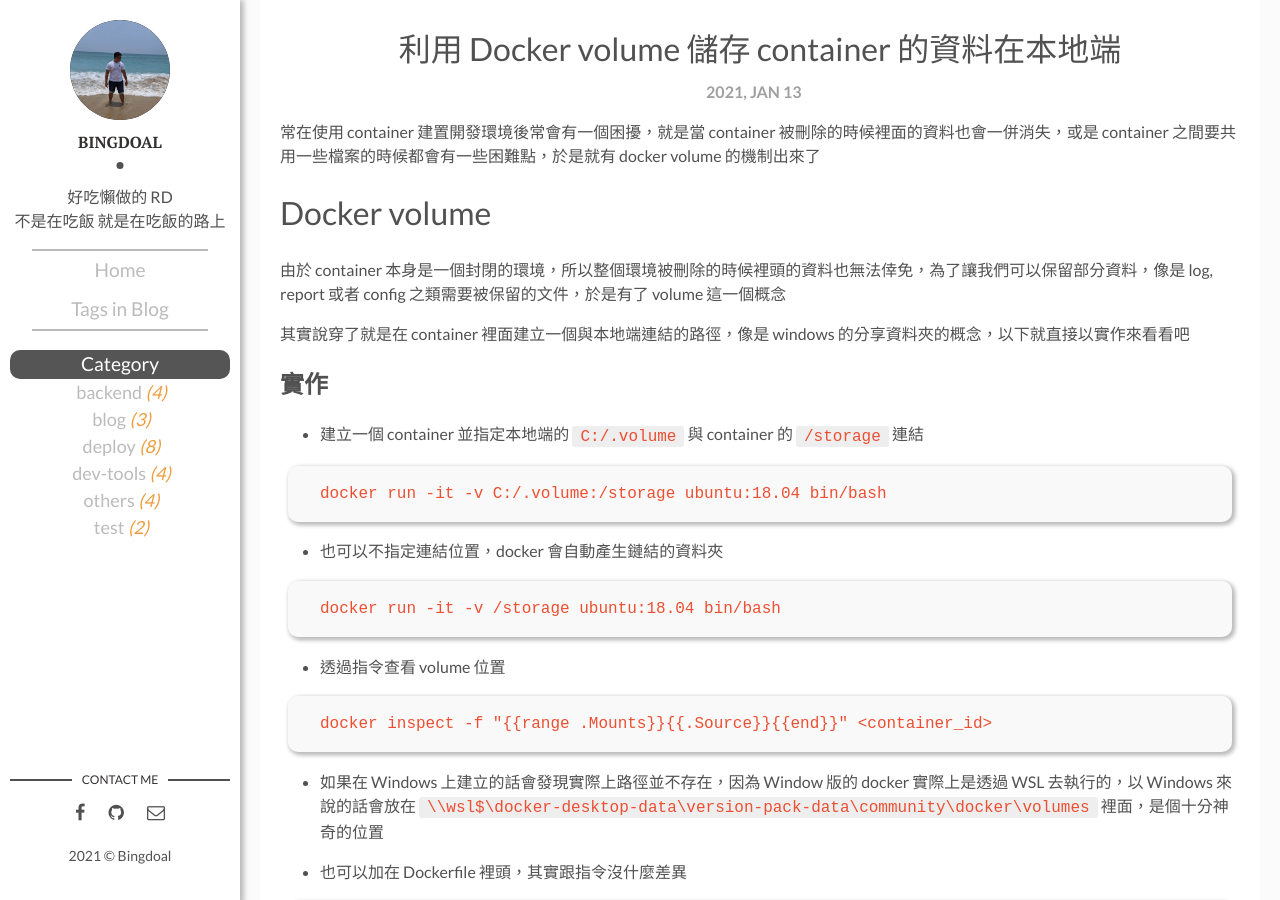
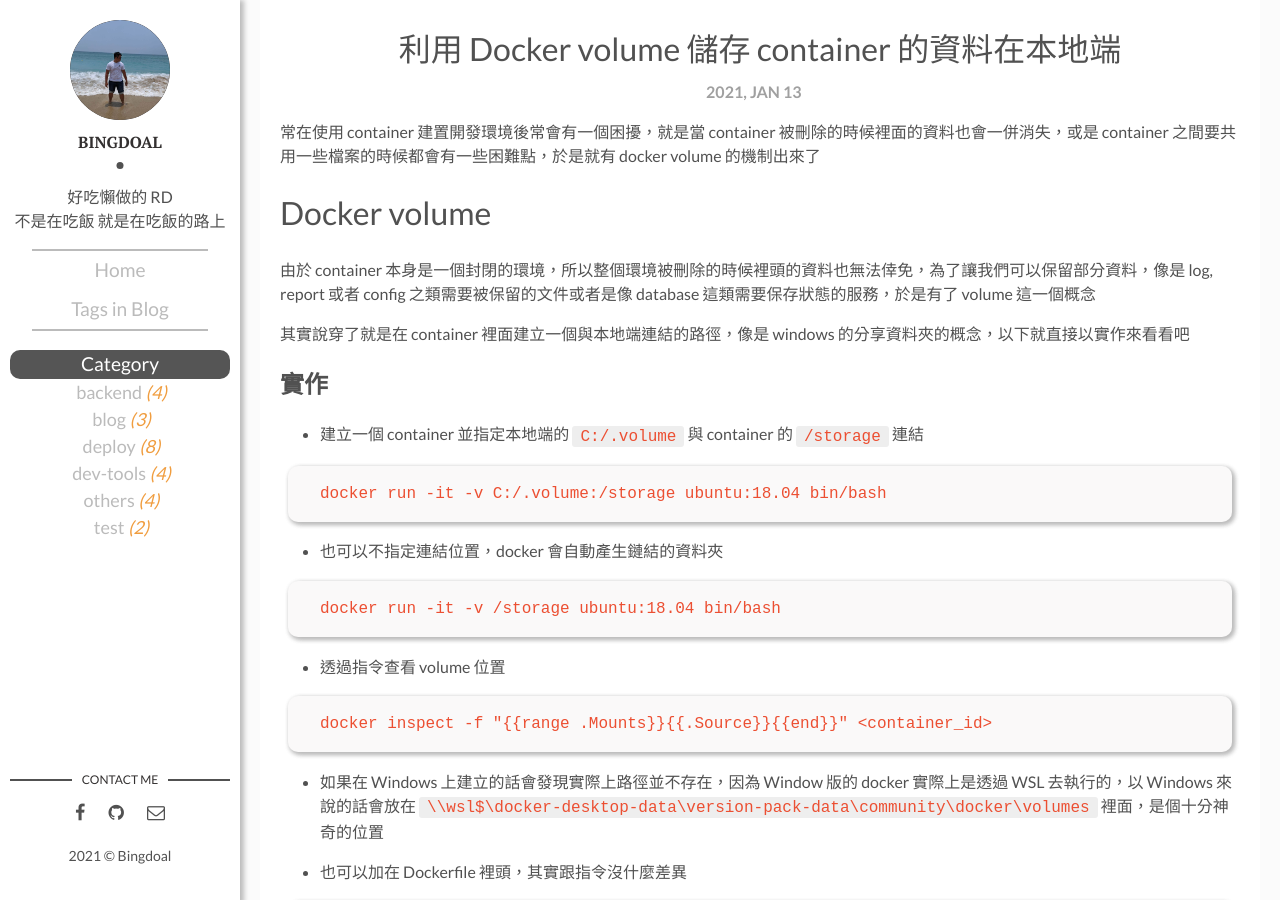
Before and after one commit to Bingdoal/bingdoal.github.io, a Jekyll site: the page built from _posts/2021/2021-01-13-docker-container-store-data-at-local.md, in a window 1280 px wide and 900 px high, scrolled down 441 px. Built offline with Jekyll 4.4.1, drawn with Linux system fonts in a browser that asks for light colours; comment, search, counter and statistics services are not loaded.

Commit message:
fix: 校稿

```diff
--- a/_posts/2021/2021-01-13-docker-container-store-data-at-local.md
+++ b/_posts/2021/2021-01-13-docker-container-store-data-at-local.md
@@ -13,7 +13,7 @@ tags: [docker, deploy]
 
 # Docker volume
 
-由於 container 本身是一個封閉的環境，所以整個環境被刪除的時候裡頭的資料也無法倖免，為了讓我們可以保留部分資料，像是 log, report 或者 config 之類需要被保留的文件，於是有了 volume 這一個概念
+由於 container 本身是一個封閉的環境，所以整個環境被刪除的時候裡頭的資料也無法倖免，為了讓我們可以保留部分資料，像是 log, report 或者 config 之類需要被保留的文件或者是像 database 這類需要保存狀態的服務，於是有了 volume 這一個概念
 
 其實說穿了就是在 container 裡面建立一個與本地端連結的路徑，像是 windows 的分享資料夾的概念，以下就直接以實作來看看吧
 
```
